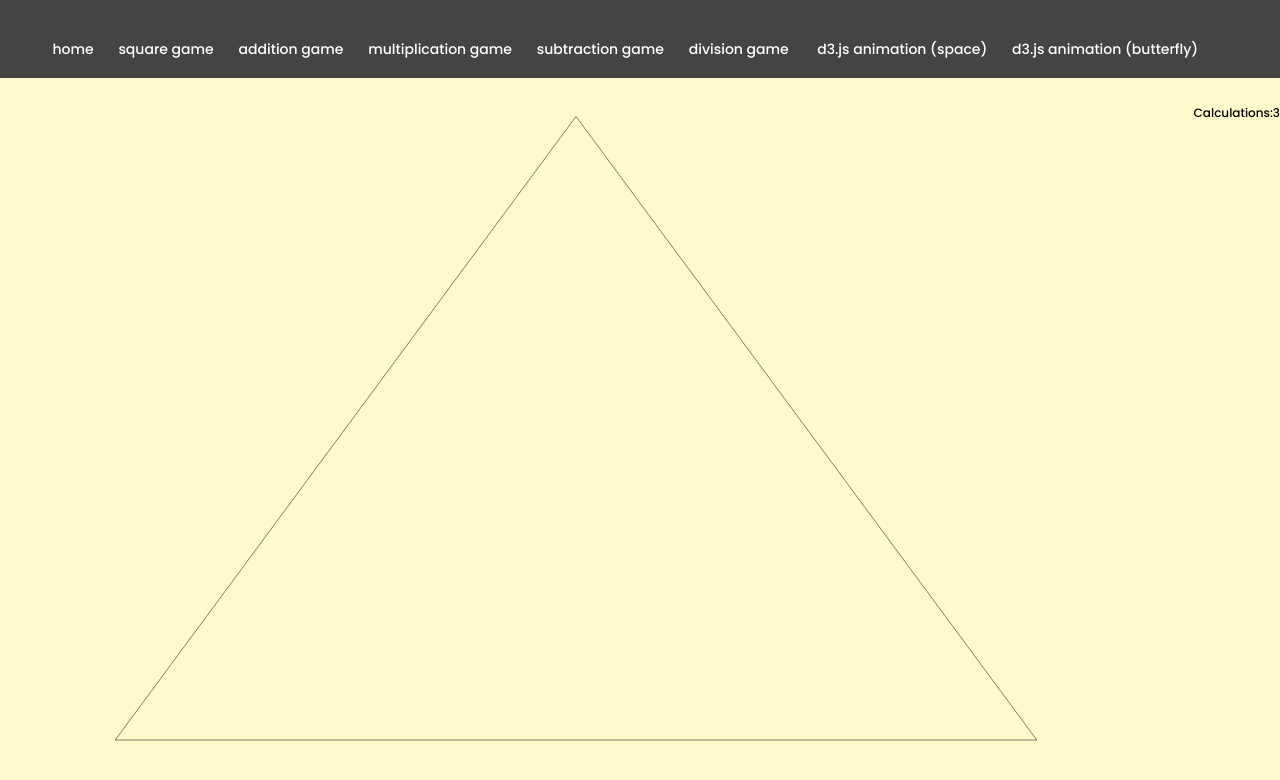
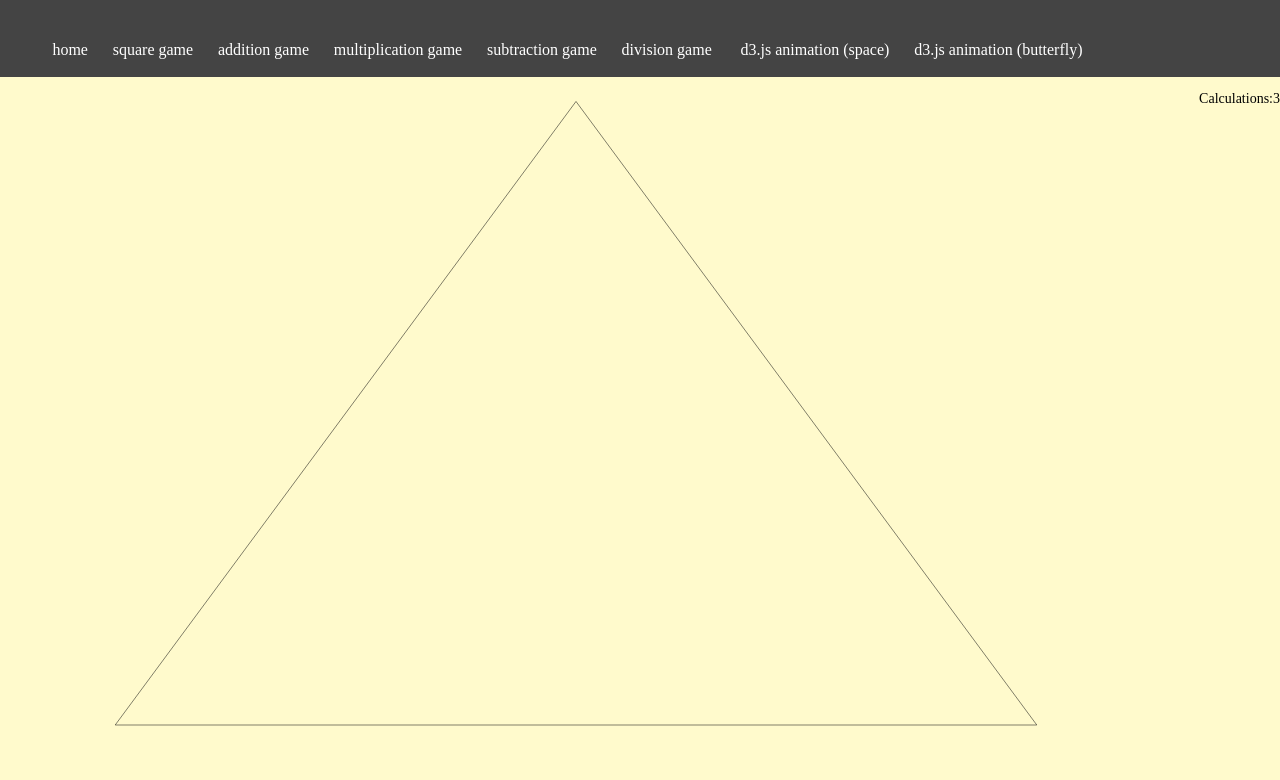
Before and after one commit to echism/echism.github.io, a plain HTML site: page index.html in a window 1280 px wide. Drawn offline with Linux system fonts and the light colour scheme.

Commit message:
removed custom font, didn't like

```diff
--- a/index.html
+++ b/index.html
@@ -1,12 +1,9 @@
 <!DOCTYPE html>
 <html lang="en">
 <head><meta charset="utf-8"><meta name="viewport" content="width=device-width, initial-scale=1">
-<style>@font-face {
-    font-family: 'Poppins-Medium';
-    src: url('Poppins/Poppins-Medium.ttf') format("truetype");
-}
-line{stroke:rgb(0,0,0);stroke-width:.5;} nav{background-color:#444444;color:#FFFFFF;margin:0 0 0 0;} body{background-color:#FFFACC;margin:0px;font-family: 'Poppins-Medium'; font-size:14px;} a{text-decoration:none;color:inherit;} li{display:inline-block;padding:1%;border-bottom:5px solid #444444;}
-li:hover{text-decoration:none;background-color:#FFFFFF;border-bottom:5px solid #CC0000;color:#000000;} ul{list-style-type:none} #calc{float: right;font-size:12px;} </style>
+<style>
+line{stroke:rgb(0,0,0);stroke-width:.5;} nav{background-color:#444444;color:#FFFFFF;margin:0 0 0 0;} body{background-color:#FFFACC;margin:0px;} a{text-decoration:none;color:inherit;} li{display:inline-block;padding:1%;border-bottom:5px solid #444444;}
+li:hover{text-decoration:none;background-color:#FFFFFF;border-bottom:5px solid #CC0000;color:#000000;} ul{list-style-type:none} #calc{float: right;font-size:14px;} </style>
 <title>E. Prout Github Pages Site</title>
 </head>
 <body onload="setupFractal()" onmousemove="fractalize()">
```
